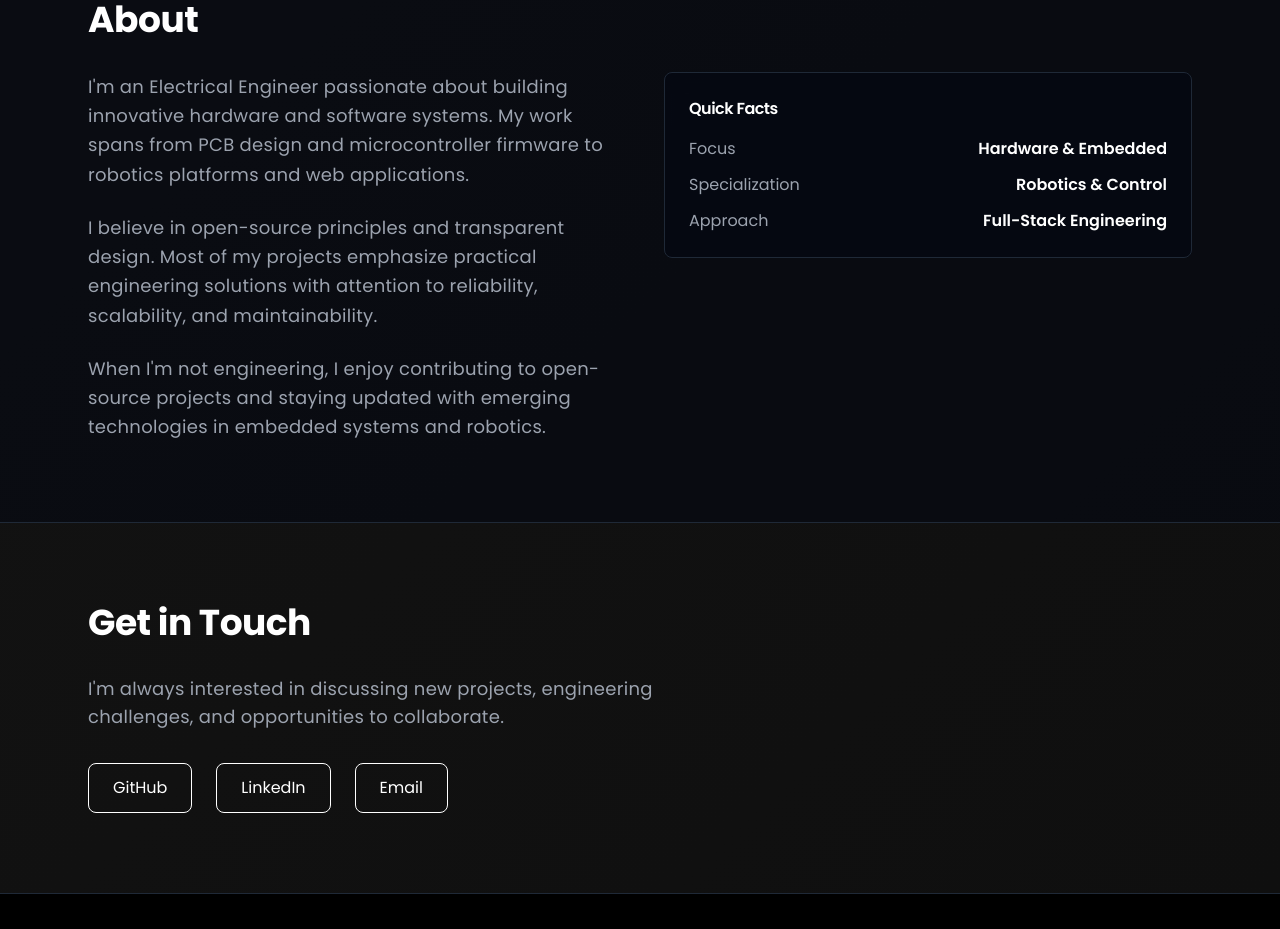
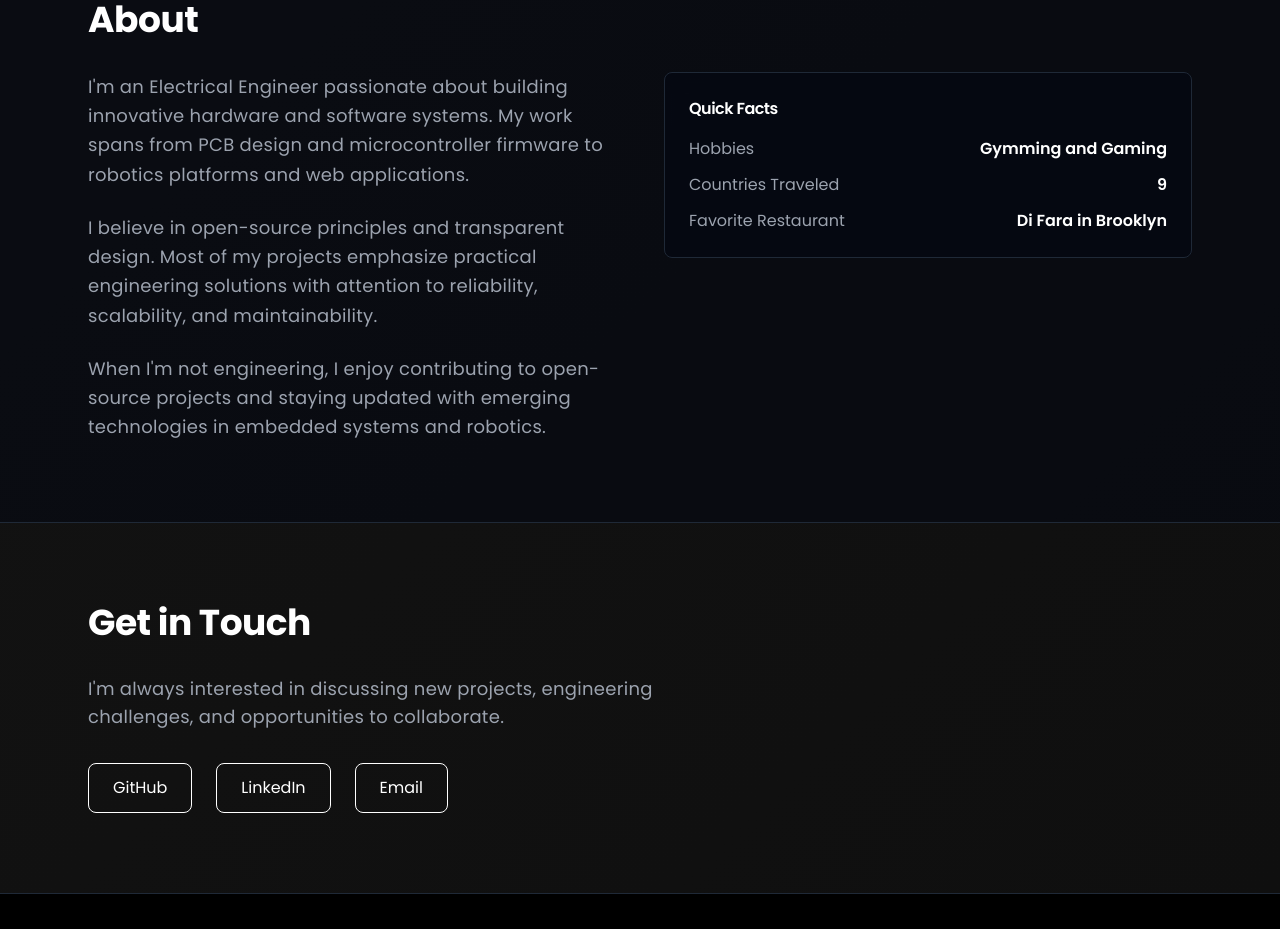
Before and after one commit to arhaamhossain/ARX, a Next.js app: page /ARX/ in a window 1280 px wide. Shown: the part 7420-8349 px from the top of the page. Built offline with nearby package versions, Linux system fonts and the light colour scheme.

Commit message:
Update Quick Facts with personal information

```diff
--- a/pages/index.tsx
+++ b/pages/index.tsx
@@ -599,16 +599,16 @@ export default function Home() {
               <h3 className="text-white font-semibold mb-4">Quick Facts</h3>
               <div className="space-y-3 text-gray-400">
                 <div className="flex justify-between">
-                  <span>Focus</span>
-                  <span className="text-white font-semibold">Hardware & Embedded</span>
+                  <span>Hobbies</span>
+                  <span className="text-white font-semibold">Gymming and Gaming</span>
                 </div>
                 <div className="flex justify-between">
-                  <span>Specialization</span>
-                  <span className="text-white font-semibold">Robotics & Control</span>
+                  <span>Countries Traveled</span>
+                  <span className="text-white font-semibold">9</span>
                 </div>
                 <div className="flex justify-between">
-                  <span>Approach</span>
-                  <span className="text-white font-semibold">Full-Stack Engineering</span>
+                  <span>Favorite Restaurant</span>
+                  <span className="text-white font-semibold">Di Fara in Brooklyn</span>
                 </div>
               </div>
             </div>
```
